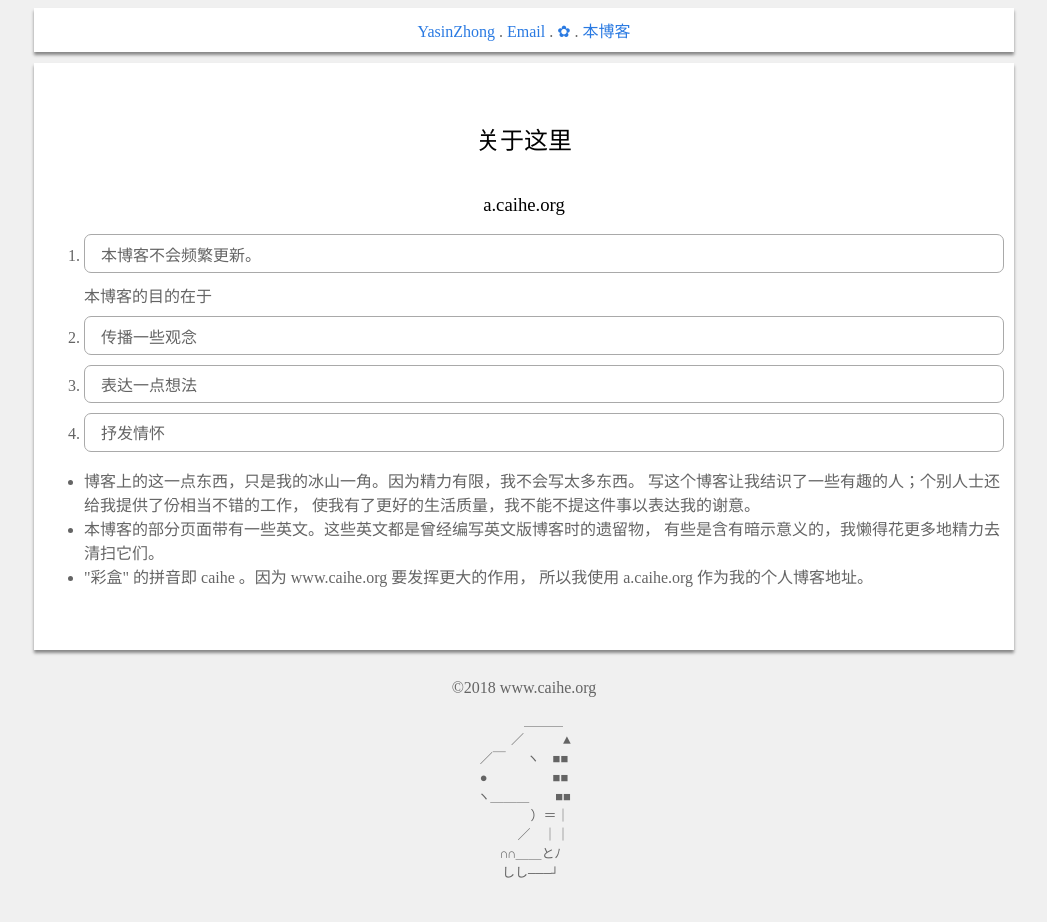
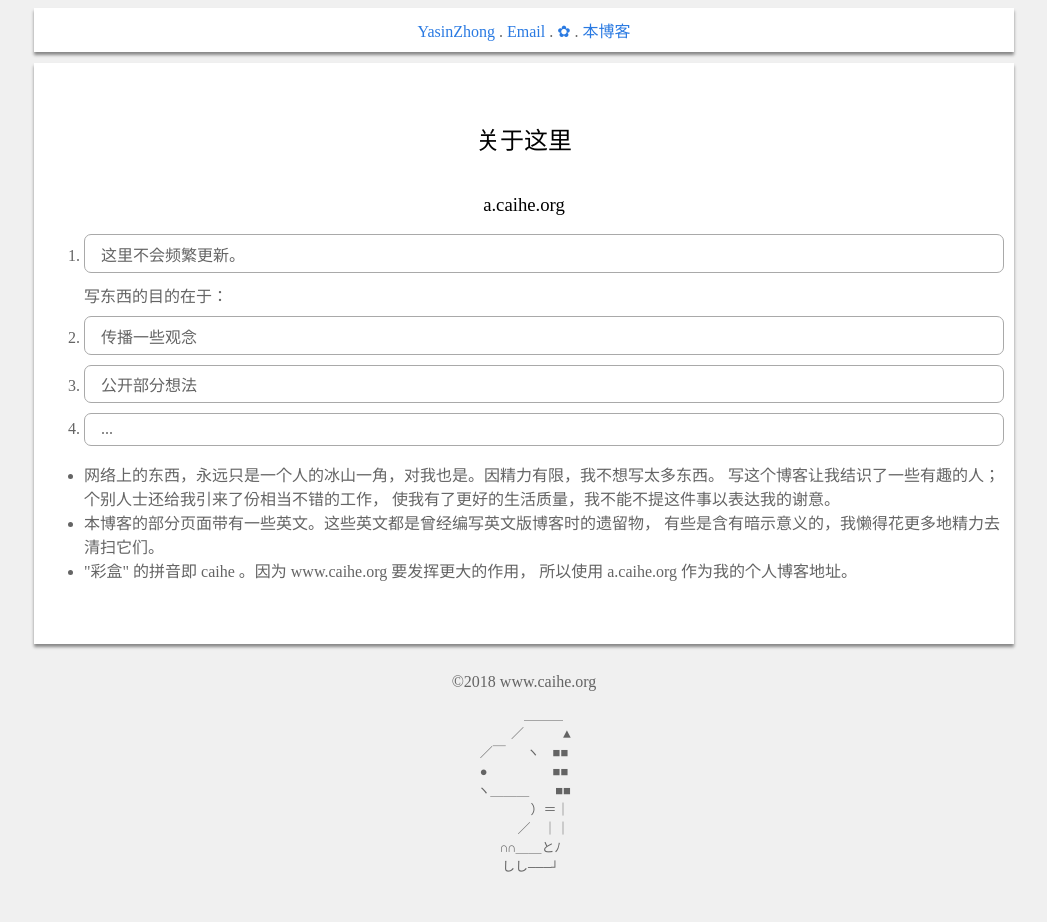
Before and after one commit to YasinZhong/yasinzhong.github.io, a Jekyll site: the page built from post0/SelfIntroduction.html, in a window 1280 px wide. Shown: the whole page, without its empty margins (116-1163 px from the left). Built offline with Jekyll 4.4.1, drawn with Linux system fonts in a browser that asks for light colours; comment, search, counter and statistics services are not loaded.

Commit message:
2018/05/05

```diff
--- a/post0/SelfIntroduction.html
+++ b/post0/SelfIntroduction.html
@@ -7,17 +7,17 @@ title: 关于这里
 <h3>a.caihe.org</h3>
 
 <ol>
-  <li>本博客不会频繁更新。</li>
-  本博客的目的在于
+  <li>这里不会频繁更新。</li>
+  写东西的目的在于：
   <li>传播一些观念</li>
-  <li>表达一点想法</li>
-  <li>抒发情怀</li>
+  <li>公开部分想法</li>
+  <li>...</li>
 </ol>
 <p>
   <ul class="normal">
     <li>
-      博客上的这一点东西，只是我的冰山一角。因为精力有限，我不会写太多东西。
-			写这个博客让我结识了一些有趣的人；个别人士还给我提供了份相当不错的工作，
+      网络上的东西，永远只是一个人的冰山一角，对我也是。因精力有限，我不想写太多东西。
+			写这个博客让我结识了一些有趣的人；个别人士还给我引来了份相当不错的工作，
 			使我有了更好的生活质量，我不能不提这件事以表达我的谢意。
     </li>
 
@@ -26,7 +26,7 @@ title: 关于这里
     </li>
 
     <li>
-      "彩盒" 的拼音即 caihe 。因为 www.caihe.org 要发挥更大的作用， 所以我使用 a.caihe.org 作为我的个人博客地址。
+      "彩盒" 的拼音即 caihe 。因为 www.caihe.org 要发挥更大的作用， 所以使用 a.caihe.org 作为我的个人博客地址。
     </li>
 
 	</ul>
--- a/post0/twi.html
+++ b/post0/twi.html
@@ -13,7 +13,7 @@ title: 最近如何？
 
 <div class="divider" id="生活方式">
   <b>生活方式</b><br/>
-  我不相信周围人的生活观念，这有时让我显得与集体格格不入。我知道自己一天工作或学习6小时的的理论与行动都是正确的。
+  我不相信周围人的生活观念，这有时使我显得与集体格格不入。我知道自己一天工作或学习6小时的的理论与行动都是正确的。
   无论别人的话看起来多么有道理，都只能作为参考。我相信我自己，从成长速度来看，我就知道自己在许多方面比周围人都要高明。
   在我环境中的多数人，家境和大学前的教育环境都要比我好太多，然而现在我们却在同一所高校了，足以察见他们的进步速度是低于正常水平的。
 	大约是因为他们的一些不好的习惯和观念所导致的，我决不会被影响同化。其实瘦死的骆驼比马大，他们仍然有一些地方水平高于我，值得我学习，
```
Also changed, not shown: post1/2018-3-13-BookShare.html (+3 -5 lines).
